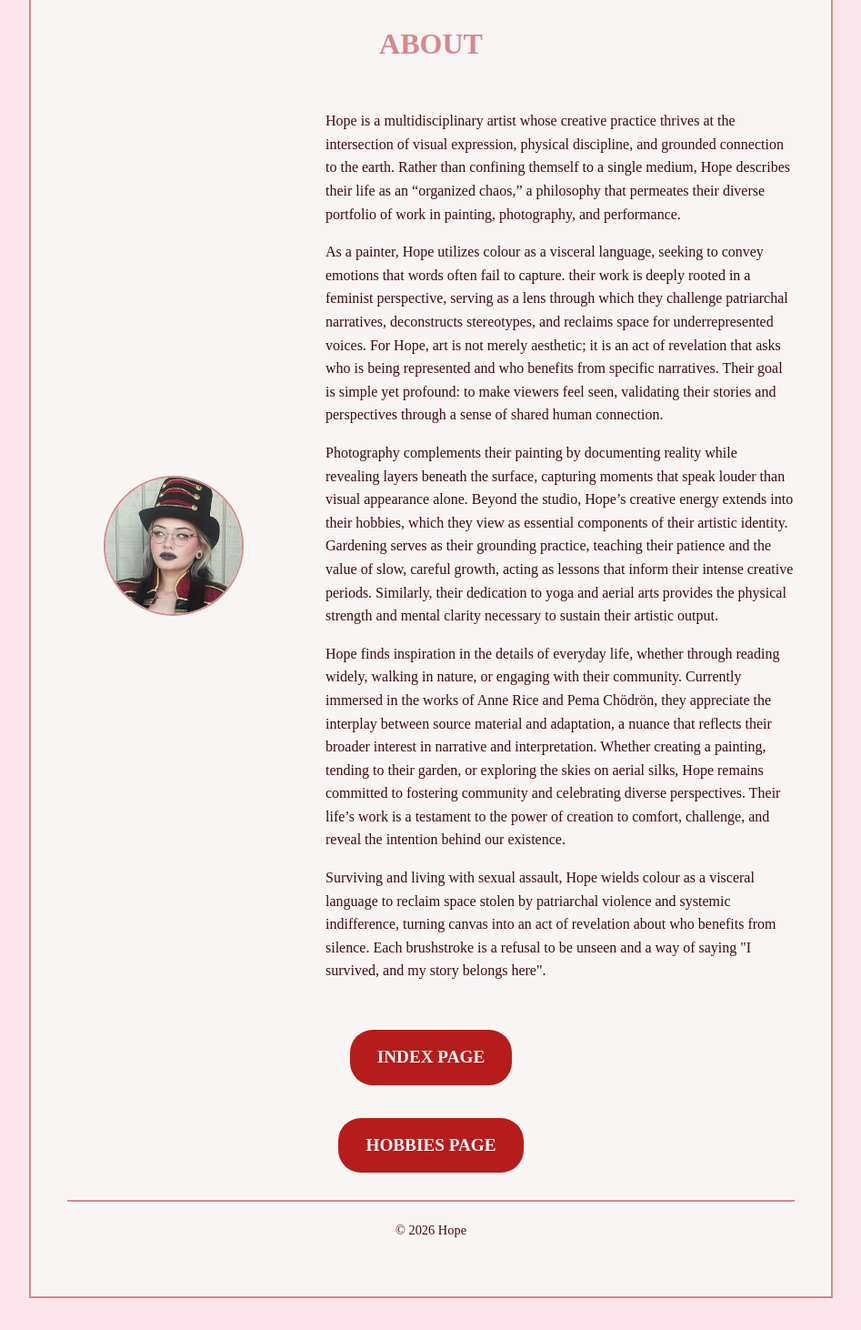
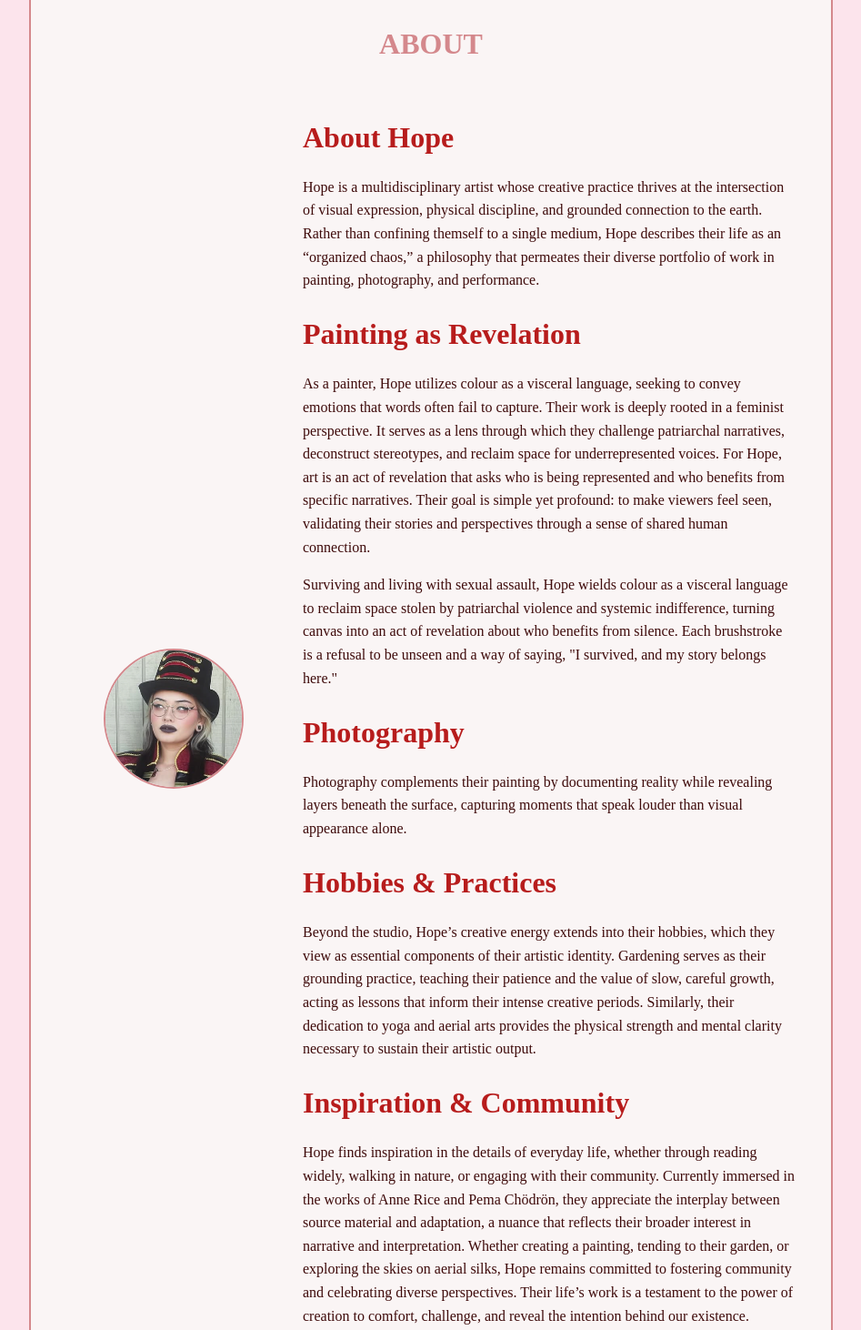
Before and after one commit to book-of-lost-memories/bioSite, a plain HTML site: page about.html in a window 1280 px wide. Shown: the part 240-1702 px from the top of the page at 91% size, without its empty margins (166-1113 px from the left). Drawn offline with Linux system fonts and the light colour scheme.

Commit message:
adding bioSite final fixes

```diff
--- a/about.html
+++ b/about.html
@@ -1,17 +1,19 @@
+<!--
+  Ra Lindsey
+  10/18/2026
+  Module 6.3 Assignment
+  10/25/2026
+  Module 7.2 Assignment
+  11/15/2026
+  Module 10.2 Assignment
+-->
+
 <!DOCTYPE html>
 <html lang="en">
 <head>
   <meta charset="UTF-8">
   <meta name="viewport"
 content="width=device-width, initial-scale=1.0">
-
-<!--
-  Ra Lindsey
-  10/18/2026
-  Module 6.3 Assignment
-  10/25/2026
-  Module 7.2 Assignment
--->
 
   <title>bioSite: About</title>
 
@@ -41,16 +43,20 @@ content="width=device-width, initial-scale=1.0">
     <figure class="image-circle">
     <img src="images/indexportrait.png" alt="Photo of Hope">
     </figure>
-    <figcaption></figcaption>
-
-
 
     <div class="bio-text">
+<h1>About Hope</h1>
     <p>Hope is a multidisciplinary artist whose creative practice thrives at the intersection of visual expression, physical discipline, and grounded connection to the earth. Rather than confining themself to a single medium, Hope describes their life as an “organized chaos,” a philosophy that permeates their diverse portfolio of work in painting, photography, and performance.</p>
-   <p>As a painter, Hope utilizes colour as a visceral language, seeking to convey emotions that words often fail to capture. their work is deeply rooted in a feminist perspective, serving as a lens through which they challenge patriarchal narratives, deconstructs stereotypes, and reclaims space for underrepresented voices. For Hope, art is not merely aesthetic; it is an act of revelation that asks who is being represented and who benefits from specific narratives. Their goal is simple yet profound: to make viewers feel seen, validating their stories and perspectives through a sense of shared human connection.</p>
-   <p>Photography complements their painting by documenting reality while revealing layers beneath the surface, capturing moments that speak louder than visual appearance alone. Beyond the studio, Hope’s creative energy extends into their hobbies, which they view as essential components of their artistic identity. Gardening serves as their grounding practice, teaching their patience and the value of slow, careful growth, acting as lessons that inform their intense creative periods. Similarly, their dedication to yoga and aerial arts provides the physical strength and mental clarity necessary to sustain their artistic output.</p>
+<h1>Painting as Revelation</h1>
+   <p>As a painter, Hope utilizes colour as a visceral language, seeking to convey emotions that words often fail to capture. Their work is deeply rooted in a feminist perspective. It serves as a lens through which they challenge patriarchal narratives, deconstruct stereotypes, and reclaim space for underrepresented voices. For Hope, art is an act of revelation that asks who is being represented and who benefits from specific narratives. Their goal is simple yet profound: to make viewers feel seen, validating their stories and perspectives through a sense of shared human connection.</p>
+   <p>Surviving and living with sexual assault, Hope wields colour as a visceral language to reclaim space stolen by patriarchal violence and systemic indifference, turning canvas into an act of revelation about who benefits from silence. Each brushstroke is a refusal to be unseen and a way of saying, "I survived, and my story belongs here."</p>
+
+<h1>Photography</h1>
+   <p>Photography complements their painting by documenting reality while revealing layers beneath the surface, capturing moments that speak louder than visual appearance alone.</p>
+<h1>Hobbies & Practices</h1>
+<p>Beyond the studio, Hope’s creative energy extends into their hobbies, which they view as essential components of their artistic identity. Gardening serves as their grounding practice, teaching their patience and the value of slow, careful growth, acting as lessons that inform their intense creative periods. Similarly, their dedication to yoga and aerial arts provides the physical strength and mental clarity necessary to sustain their artistic output.</p>
+<h1>Inspiration & Community</h1>
    <p>Hope finds inspiration in the details of everyday life, whether through reading widely, walking in nature, or engaging with their community. Currently immersed in the works of Anne Rice and Pema Chödrön, they appreciate the interplay between source material and adaptation, a nuance that reflects their broader interest in narrative and interpretation. Whether creating a painting, tending to their garden, or exploring the skies on aerial silks, Hope remains committed to fostering community and celebrating diverse perspectives. Their life’s work is a testament to the power of creation to comfort, challenge, and reveal the intention behind our existence.</p>
-   <p>Surviving and living with sexual assault, Hope wields colour as a visceral language to reclaim space stolen by patriarchal violence and systemic indifference, turning canvas into an act of revelation about who benefits from silence. Each brushstroke is a refusal to be unseen and a way of saying "I survived, and my story belongs here".</p>
 
     </div>
     </div>
@@ -64,6 +70,7 @@ content="width=device-width, initial-scale=1.0">
 </main>
 
 <footer>
+<a href="https://cash.app/$jopehoy">Help fund Hope!</a>
     &copy; 2026 Hope
 </footer>
 </div>
--- a/styles.css
+++ b/styles.css
@@ -4,6 +4,8 @@
   Module 6.3 Assignment
   10/25/2026
   Module 7.2 Assignment
+  11/15/2026
+  Module 10.2 Assignment
 */
 
 /*
```
Also changed, not shown: hobbies.html (+27 -12 lines), index.html (+11 -8 lines), transcript.html (+10 -6 lines).
